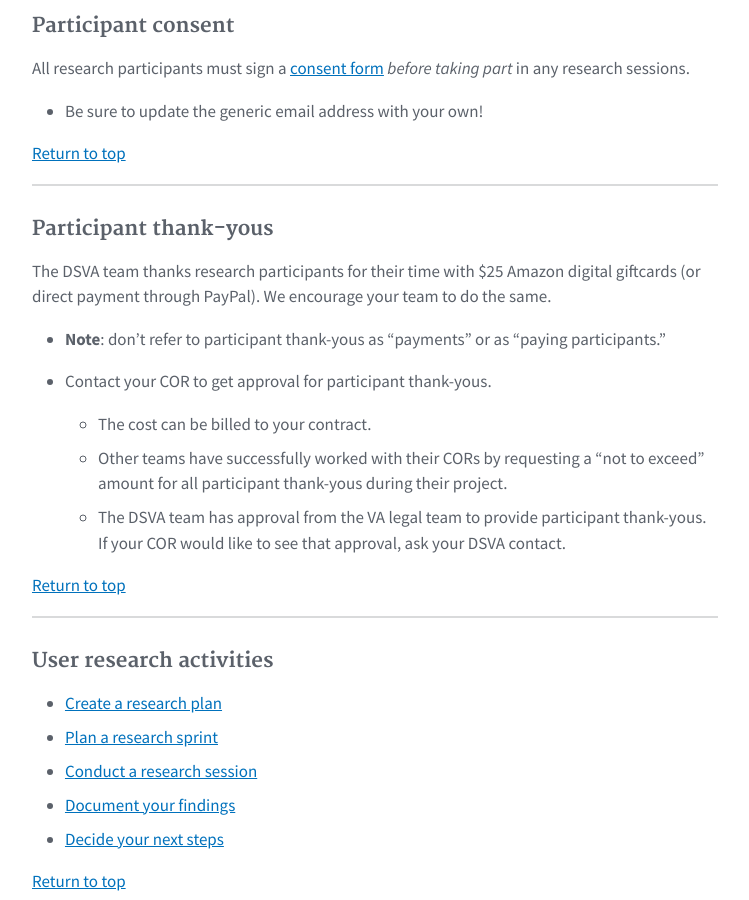
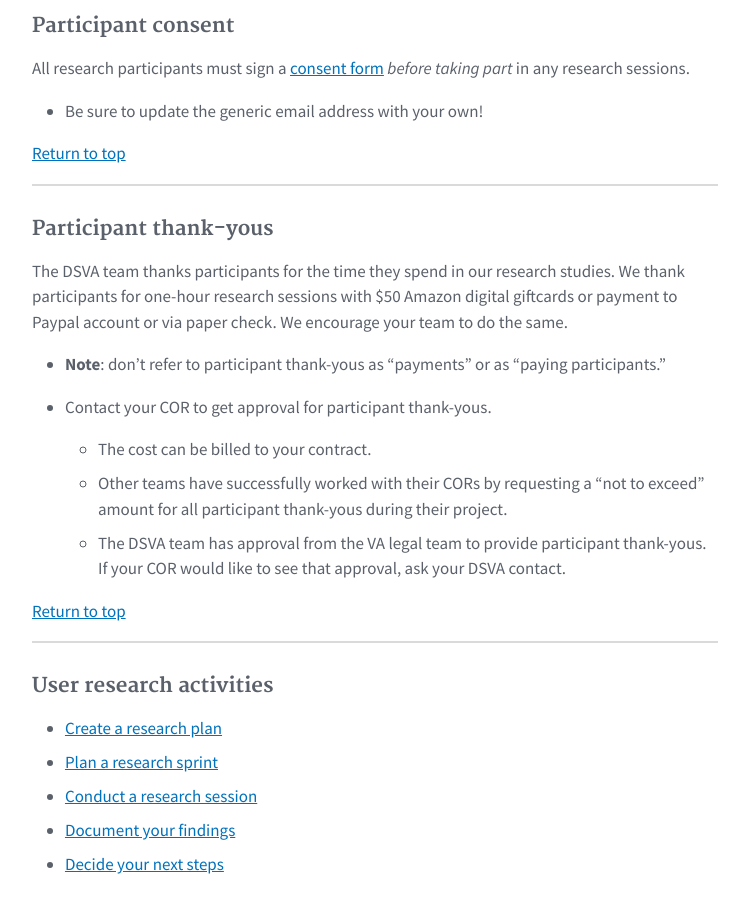
Before and after one commit to department-of-veterans-affairs/va-digital-service-handbook, a Jekyll site: the page built from _pages/resources/user-research.md, in a window 1280 px wide and 900 px high, scrolled down 2957 px. Shown: the whole window, without its empty margins (412-1161 px from the left). Built offline with Jekyll 4.4.1, drawn with Linux system fonts in a browser that asks for light colours; nearby versions of some CDN libraries.

Commit message:
Update user-research.md

```diff
--- a/_pages/resources/user-research.md
+++ b/_pages/resources/user-research.md
@@ -142,7 +142,7 @@ All research participants must sign a <a href="https://github.com/department-of-
 
 ### Participant thank-yous
 
-The DSVA team thanks research participants for their time with $25 Amazon digital giftcards (or direct payment through PayPal). We encourage your team to do the same.
+The DSVA team thanks participants for the time they spend in our research studies. We thank participants for one-hour research sessions with $50 Amazon digital giftcards or payment to Paypal account or via paper check. We encourage your team to do the same.
 
 * **Note**: don't refer to participant thank-yous as "payments" or as "paying participants."
 
```
